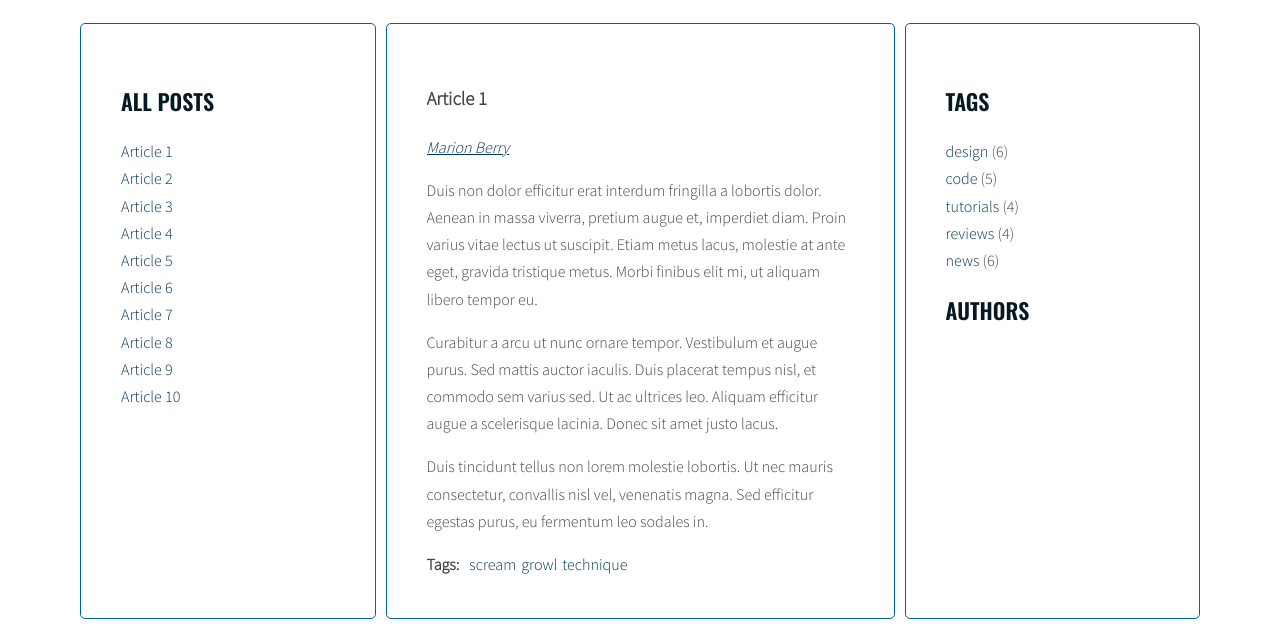
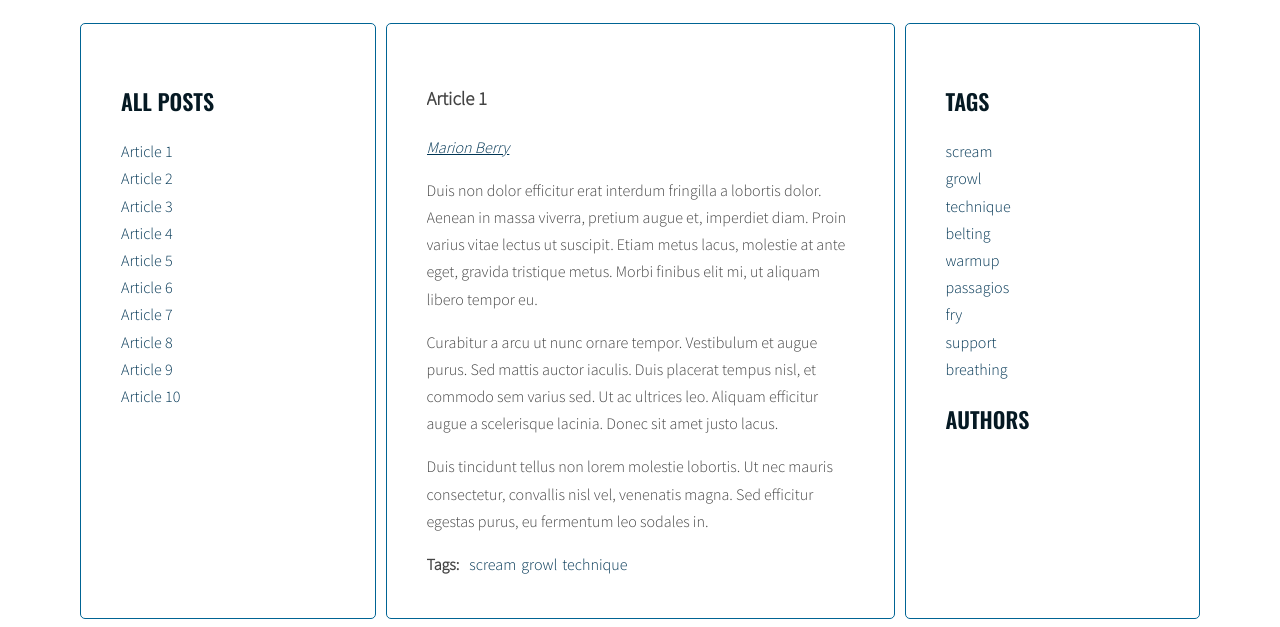
Before and after one commit to ilmasota/javascript-blog, a website: page index.html in a window 1280 px wide. Shown: the part 220-847 px from the top of the page. Drawn offline with nearby package versions, Linux system fonts and the light colour scheme.

Commit message:
Add tags to right menu from articles

```diff
--- a/index.html
+++ b/index.html
@@ -161,11 +161,6 @@
           <aside class="sidebar tags-authors">
             <h2 class="section-title">Tags</h2>
             <ul class="list tags">
-              <li><a href="#">design</a> <span>(6)</span></li>
-              <li><a href="#">code</a> <span>(5)</span></li>
-              <li><a href="#">tutorials</a> <span>(4)</span></li>
-              <li><a href="#">reviews</a> <span>(4)</span></li>
-              <li><a href="#">news</a> <span>(6)</span></li>
             </ul>
             <h2 class="section-title">Authors</h2>
             <ul class="list authors">
--- a/js/script.js
+++ b/js/script.js
@@ -36,7 +36,8 @@
     optTitleSelector = '.post-title',
     optTitleListSelector = '.titles',
     optArticleTagsSelector = '.post-tags .list',
-    optArticleAuthorSelector = '.post-author';
+    optArticleAuthorSelector = '.post-author',
+    optTagsListSelector = '.tags.list';
 
   function generateTitleLinks(customSelector = ''){
     /* remove contents of titleList */
@@ -70,6 +71,9 @@
   generateTitleLinks();
 
   function generateTags(){
+    /* [NEW] create a new variable allTags with an empty array */
+    let allTags = [];
+    // console.log(allTags);
     /* find all articles */
     const articles = document.querySelectorAll(optArticleSelector);
     // console.log(articles);
@@ -95,12 +99,21 @@
         /* add generated code to html variable */
         html = html + linkHTML;
         // console.log(html);
+        /* [NEW] check if this link is NOT already in allTags */
+        if(allTags.indexOf(linkHTML) == -1){
+          /* [NEW] add generated code to allTags array */
+          allTags.push(linkHTML);
+        }
       /* END LOOP: for each tag */
       }
       /* insert HTML of all the links into the tags wrapper */
       tagsWrapper.innerHTML = html;
     /* END LOOP: for every article: */
     }
+    /* [NEW] find list of tags in right column */
+    const tagList = document.querySelector('.tags');
+    /* [NEW] add html from allTags to tagList */
+    tagList.innerHTML = allTags.join(' ');
   }
 
   generateTags();
```
